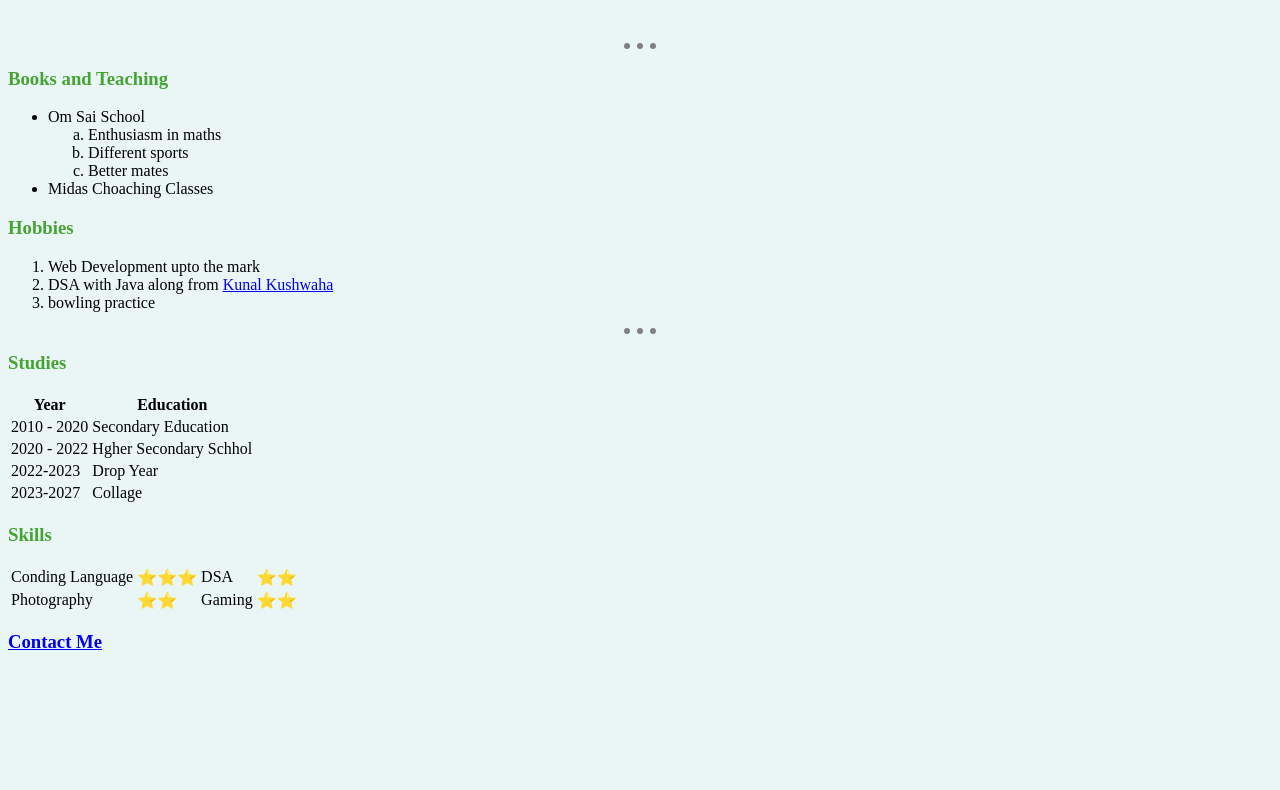
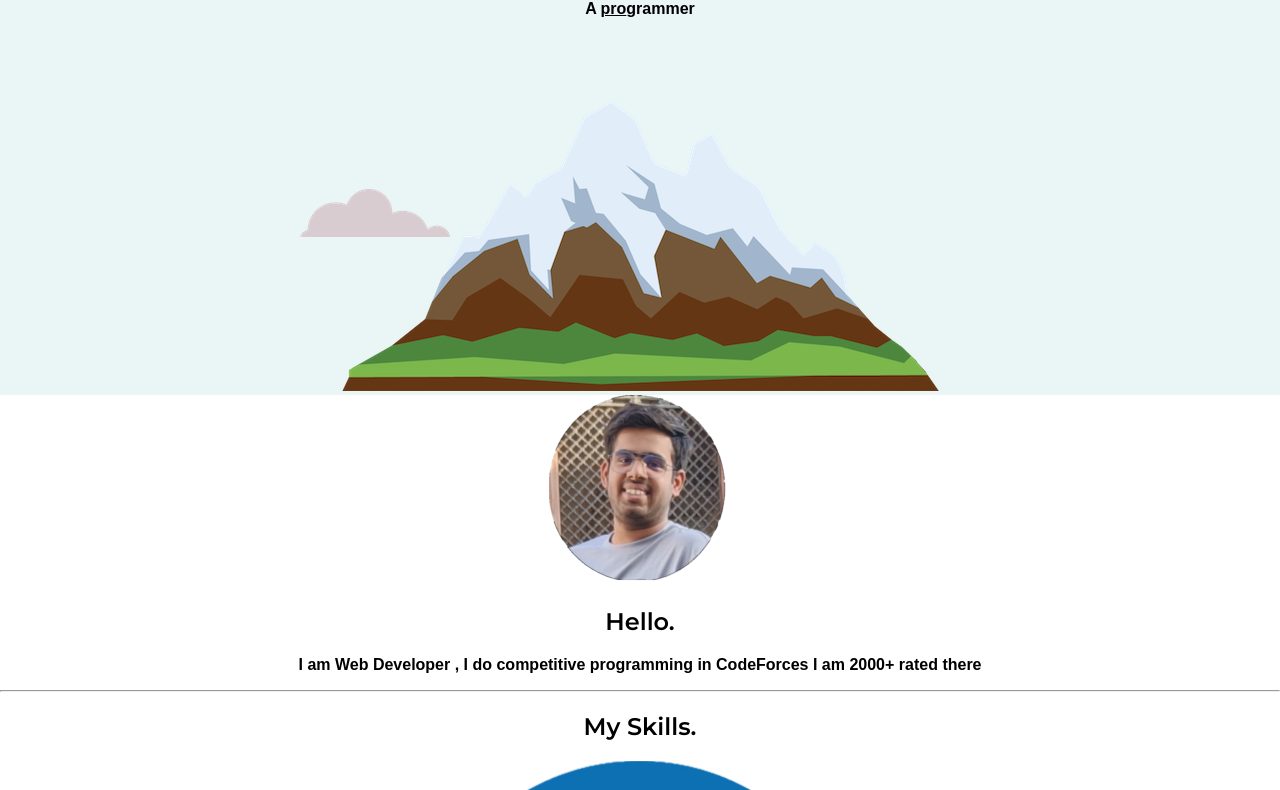
Before and after one commit to ManasMishra4/Info, a plain HTML site: page index.html in a window 1280 px wide. Shown: the part 163-953 px from the top of the page. Before the commit the page ends 835 px from the top, so only its background shows below. Drawn offline with Linux system fonts and the light colour scheme; files that its build step writes are made by us from their sources.

Commit message:
Code updated

```diff
--- a/index.html
+++ b/index.html
@@ -2,93 +2,59 @@
 <html lang="en">
 <head>
     <meta charset="UTF-8">
-    <meta name="viewport" content="width=device-width, initial-scale=1.0">
-    <title>Manas Info</title>
-    <link rel="stylesheet" href="style.css">
+    <meta name="viewport" content="width=device-width, initial-scale=1.0" >
+    <title>Manas Mishra</title>
+    <link rel="stylesheet" href="CSS/StyleChallenge1.css">
+    <link rel="icon" href="CSS/favicon1.ico">
+    <link rel="preconnect" href="https://fonts.googleapis.com">
+<link rel="preconnect" href="https://fonts.gstatic.com" crossorigin>
+<link href="https://fonts.googleapis.com/css2?family=Merriweather:ital,wght@0,300;0,400;0,700;0,900;1,300;1,400;1,700;1,900&family=Montserrat:ital,wght@0,100..900;1,100..900&family=Sacramento&display=swap" rel="stylesheet">
+</head>
+<body class="merriweather-sans" >
+    <div class="top-container">
+        <img class="top-cloud" src="Images/cloud.png" alt="cloud-image">
+        <h1 class="sacramento-regular" >Manas Mishra</h1>
+        <p> A <span class = "underline">pro</span>grammer </p>
+        <img class="bottom-cloud"  src="Images/cloud.png" alt="cloud-image">
+        <img src="Images/mountain.png" alt="Mountain-images">
+    </div>
+    <div class="middle-container">
+        <div class="profile">
+          <img src="Images/Manas Mishra.png" alt="Manas-Image">
+          <h2 class="montserrat" >Hello.</h2>
+          <p>I am Web Developer , I do competitive programming in CodeForces I am 2000+ rated there</p>
+        </div>
+        <hr>
+        <div class="skills">
+          <h2 class="montserrat">My Skills.</h2>
+          <div class="skill-row">
+            <img  src="Images/Web Development.png" alt="web-development">
+            <h3 class="montserrat" > Web Developer </h3>
+            <p>I started coding in my late 19s in motivation to create creative websites with interesting yet simple designs </p>
+          </div>
+          <div class="skill-row">
+            <img  src="Images/DSA.png" alt="Data-Structures-And-Algorithm-Image">
+            <h3 class="montserrat">Algorithm Thinking</h3>
+            <p>I have solved many problems on Leetcode and given contest on CodeForces  </p>
+          </div>
+        </div>
+        <hr>
+        <div class="contact-me">
+          <h2 class="montserrat">Get In Touch</h2>
+          <h3 class="montserrat">If you wish to have website for bussiness not like a fake one which everybody have AI generated </h3>
+          <p>You can get in touch with me on LinkedIn or X. Stuck in DSA problem join my Discord Community and build logic with many student like you</p>
+          <a class="btn" href="mailto:name@email.com">CONTACT ME</a>
+        </div>
+      </div>
 
 
-</head>
-<body >
-    <table cellspacing = "20">
-        <tr>
-            <td> <img src="MPicE.png" alt="ROG Gaming Laptops"></td>
-            <td> <h1> Manas Mishra</h1>
-                <p> <em> <strong> <a href="https://nitrr.ac.in/">NIT Raipur</a>  </strong>Student</em> </p>
-                <p>I am Manas Mishra a student in NIT Raipur pursuing Mining Engineering and putting my efforts in non core section specifically coding  </p>
-            </td>
-        </tr>
-    </table>
-   <hr>
-    <h3>Books and Teaching</h3>
+      <div class="bottom-container">
+        <a class="footer-link" href="https://www.linkedin.com/">LinkedIn</a>
+        <a class="footer-link" href="https://twitter.com/">X</a>
+        <a class="footer-link" href="https://www.appbrewery.co/">Discord</a>
+        <p>© Manas Mishra</p>
+      </div>
 
-    <ul>
-
-        <li> Om Sai School</li>
-        <ol type="a">
-            <li>Enthusiasm in maths </li>
-            <li>Different sports </li>
-            <li>Better mates </li>
-        </ol>
-        <li>Midas Choaching Classes </li>
-    </ul>
-    <h3>Hobbies </h3>
-    <ol>
-        <li>Web Development upto the mark</li>
-        <li>DSA with Java along from <a href="https://www.youtube.com/playlist?list=PL9gnSGHSqcnr_DxHsP7AW9ftq0AtAyYqJ">Kunal Kushwaha </a> </li>
-        <li>bowling practice </li>
-    </ol>
-    <hr>
-    <h3> Studies   </h3>
-    <table>
-        <thead>
-           <tr>
-            <th>Year</th>
-            <th>Education</th>
-           </tr>
-
-        </thead>
-        <tbody>
-            <tr>
-            <td>2010 - 2020</td>
-            <td>Secondary Education</td>
-            </tr>
-            <tr>
-            <td>2020 - 2022</td>
-            <td>Hgher Secondary Schhol</td>
-            </tr>
-            <td>2022-2023</td>
-            <td>Drop Year  </td>
-            <tr>
-            <td>2023-2027</td>
-            <td>Collage</td>
-            </tr>
-        </tbody>
-
-
-    </table>
-    <h3>Skills</h3>
-    <table>
-        <tr>
-            <td>Conding Language </td>
-            <td>⭐⭐⭐</td>
-            <td>DSA </td>
-            <td>⭐⭐</td>
-        </tr>
-        <tr>
-            <td>Photography</td>
-            <td>⭐⭐</td>
-            <td>Gaming </td>
-            <td>⭐⭐</td>
-        </tr>
-
-
-
-    </table>
-
-
-
-
-    <h3><a href="Contact.html">Contact Me</a> </h3>
 
 
 </body>
```
